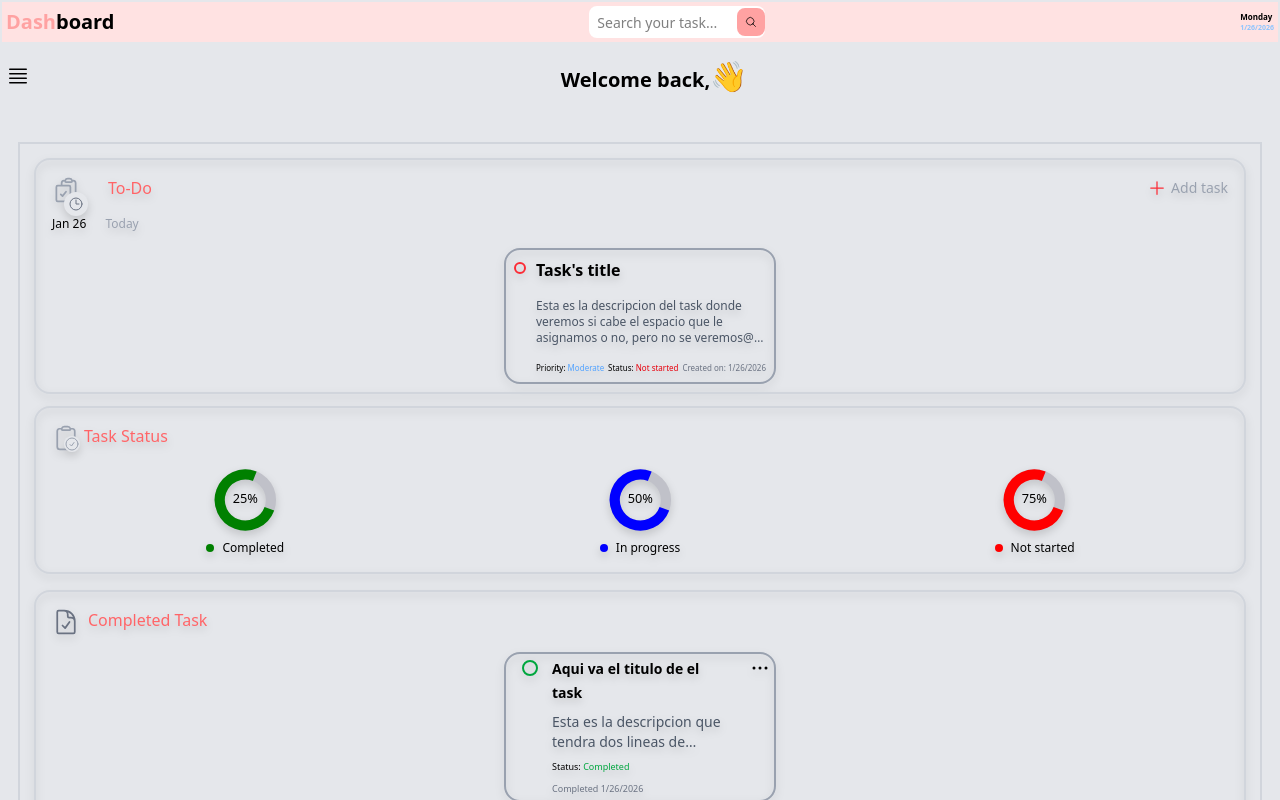
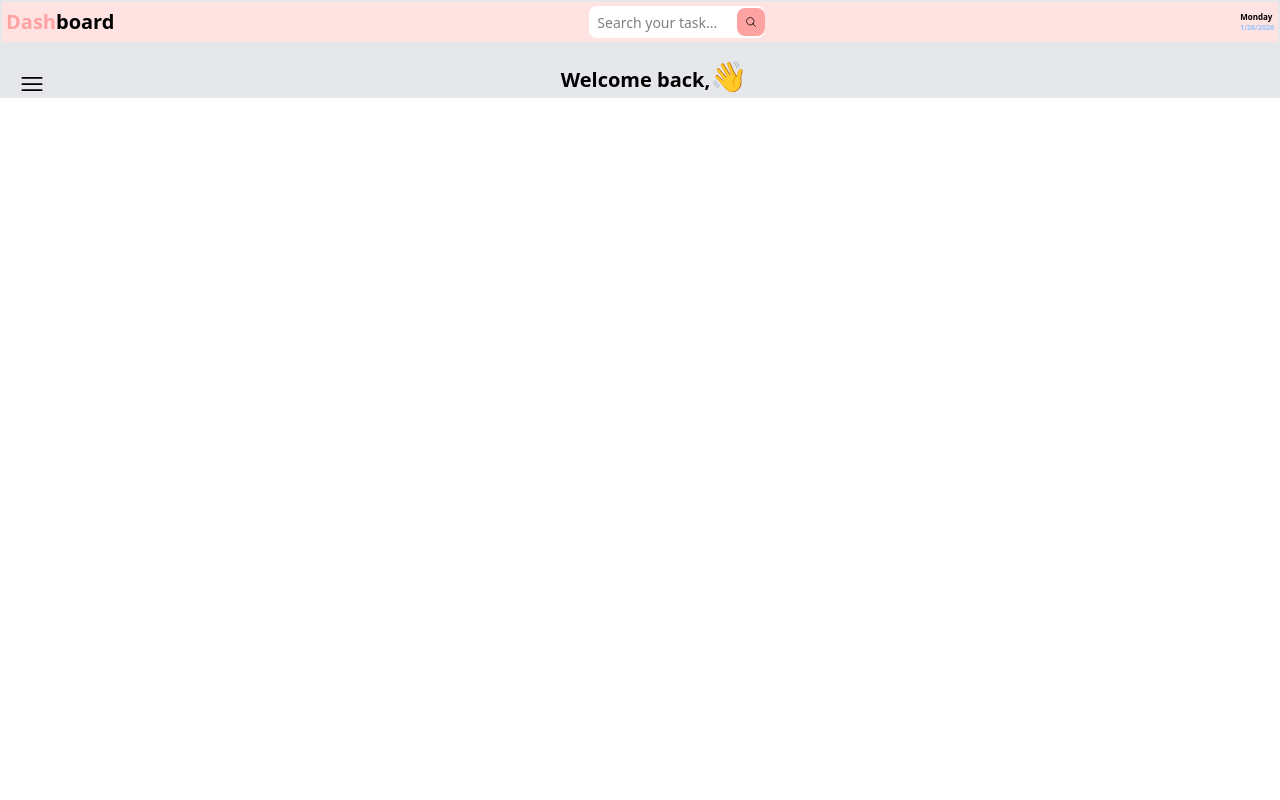
Before and after one commit to karinatuyuc/my-todo-list-React, a React (Vite) app: page / in a window 1280 px wide. Shown: the top 800 px of the page. Built offline with nearby package versions, Linux system fonts and the light colour scheme.

Commit message:
feat: create sidebar layout component

```diff
--- a/src/Dashboard.jsx
+++ b/src/Dashboard.jsx
@@ -1,6 +1,7 @@
-import { MagnifyingGlassIcon, Bars4Icon, ClockIcon, ClipboardDocumentCheckIcon, PlusIcon, ClipboardIcon, CheckCircleIcon} from "@heroicons/react/24/outline";
+import { MagnifyingGlassIcon, ClockIcon, ClipboardDocumentCheckIcon, PlusIcon, ClipboardIcon, CheckCircleIcon} from "@heroicons/react/24/outline";
 import ProgressCircle from "./ProgressCircle.jsx";
 import CompletedTask from "./CompletedTask.jsx";
+import SideMenu from "./sideMenu.jsx";
 
 export default function Dashboard({showModal}) {
     const date = new Date(); //Creating the local date
@@ -67,11 +68,9 @@ export default function Dashboard({showModal}) {
             <main className="h-full w-full">
 
                 {/** Greeting and menu */}
-                <div className="flex items-center justify-center pt-4">
-                    <button>
-                        <Bars4Icon className="w-6 h-6 ml-1"/>
-                    </button>
-                    <div className="mx-auto text-xl font-bold">
+                <div className="flex items-center justify-center p-4">
+                    <SideMenu />
+                    <div className="mx-auto text-xl font-bold mb-4">
                         <h1>Welcome back,<span className="text-3xl">{waveHand}</span></h1>
                     </div>
                 </div>
--- /dev/null
+++ b/src/sideMenu.jsx
@@ -0,0 +1,28 @@
+import { useState } from "react";
+import { Bars3Icon, UserCircleIcon  } from "@heroicons/react/24/outline"
+
+export default function SideMenu(){
+
+
+const [isOpen, setIsOpen] = useState(true);
+
+
+    return (
+        <>
+          <div>
+            <Bars3Icon
+                className="w-7 h-7 hover:text-red-400"
+                onClick={() => setIsOpen(false)}
+            />
+
+            {isOpen &&  (
+                <div className=" fixed bg-white left-0 h-screen w-full z-50">
+
+                </div>
+            )}
+          </div>
+        </>
+
+    )
+
+}
```
